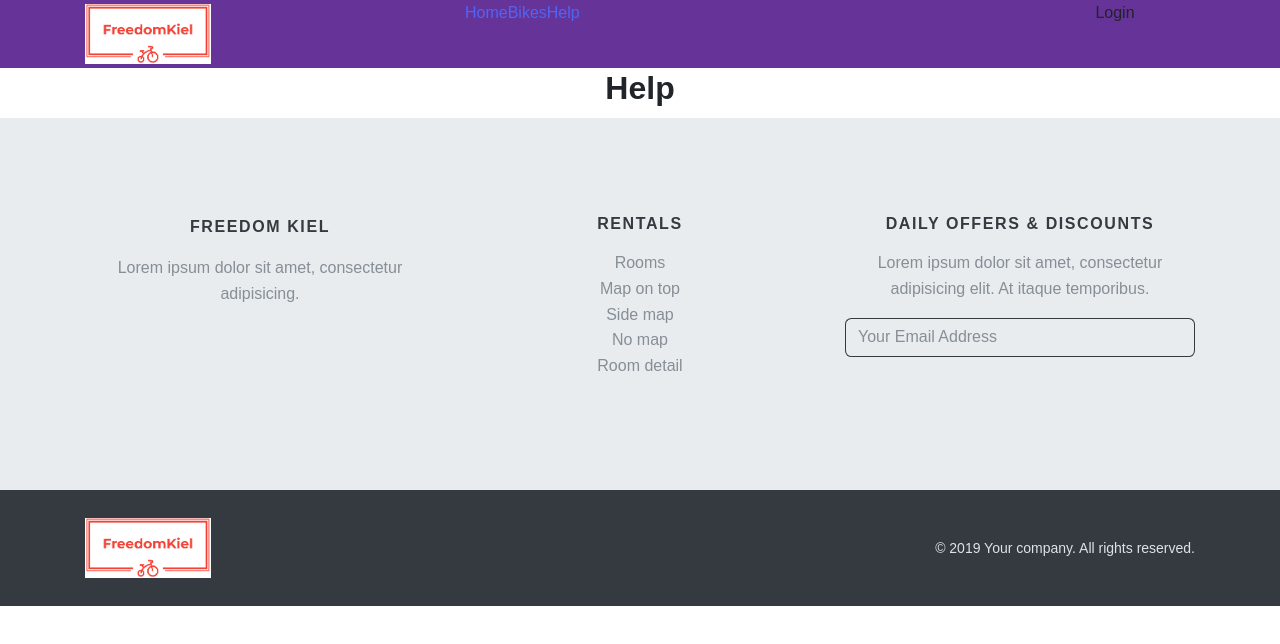
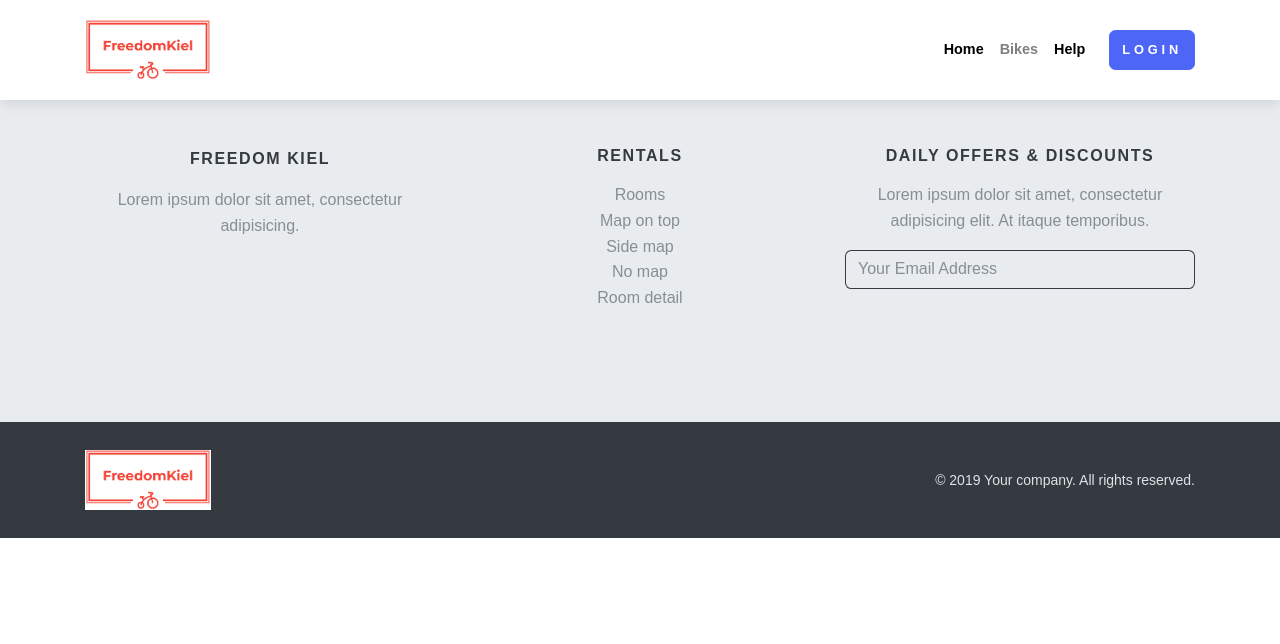
Before and after one commit to nayemmajhar/FreedomKiel, a React (Create React App) app in the folder fkweb/: page /Help in a window 1280 px wide. Shown: the top 644 px of the page. Built offline with nearby package versions, Linux system fonts and the light colour scheme.

Commit message:
Header section of website updated

```diff
--- a/fkweb/src/components/Header/components/Navigation.js
+++ b/fkweb/src/components/Header/components/Navigation.js
@@ -5,17 +5,22 @@
 class Header extends React.Component{
     render(){
         return(
-            <Nav className="ml-auto">
-                <NavItem>
-                    <NavLink to="/">Home</NavLink>
-                </NavItem>
-                <NavItem>
-                    <NavLink to="/bikes">Bikes</NavLink>
-                </NavItem>
-                <NavItem>
-                    <NavLink to="/Help">Help</NavLink>
-                </NavItem>
-            </Nav>
+            <div id="navbarCollapse" className="collapse navbar-collapse">
+                <Nav className="navbar-nav ml-auto">
+                    <NavItem className="nav-item">
+                        <NavLink to="/" className="nav-link">Home</NavLink>
+                    </NavItem>
+                    <NavItem className="nav-item">
+                        <NavLink to="/bikes" className="nav-link">Bikes</NavLink>
+                    </NavItem>
+                    <NavItem className="nav-item">
+                        <NavLink to="/help" className="nav-link">Help</NavLink>
+                    </NavItem>
+                    <NavItem className="nav-item mt-3 mt-lg-0 ml-lg-3 d-lg-none d-xl-inline-block">
+                        <NavLink to="/login" className="btn btn-primary">Login</NavLink>
+                    </NavItem>
+                </Nav>
+            </div>
         )
     }
 }
--- a/fkweb/src/components/Header/index.js
+++ b/fkweb/src/components/Header/index.js
@@ -6,22 +6,14 @@
 class Header extends React.Component{
     render(){
         return(
-            <header id="fk-header">
-                <div className="container">
-                    <div className="row">
-                        <div className="col-sm-4">
-                            <Logo />
-                        </div>
-                        <div className="col-sm-8">
-                            <div className="row">
-                                <div className="col-sm-9">
-                                    <Navigation />
-                                </div>
-                                <div className="col-sm-3">Login</div>
-                            </div>
-                        </div>
+            <header className="header">
+                <nav className="navbar navbar-expand-lg fixed-top shadow navbar-light bg-white">
+                    <div className="container">
+                        <Logo />
+                        <button type="button" data-toggle="collapse" data-target="#navbarCollapse" aria-controls="navbarCollapse" aria-expanded="false" aria-label="Toggle navigation" className="navbar-toggler navbar-toggler-right"><i className="fa fa-bars"></i></button>
+                        <Navigation />
                     </div>
-                </div>
+                </nav>
             </header>
         )
     }
```
